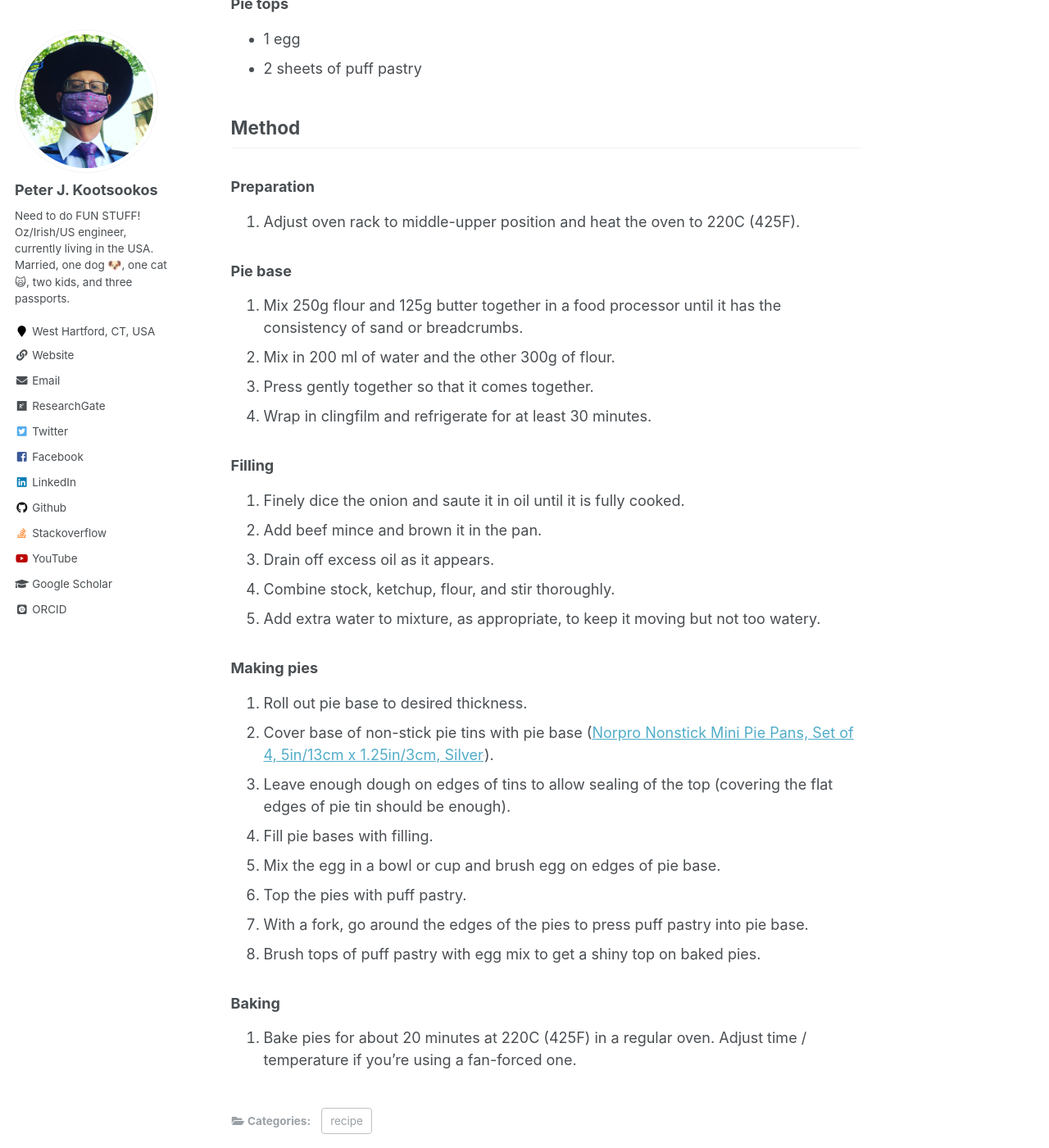
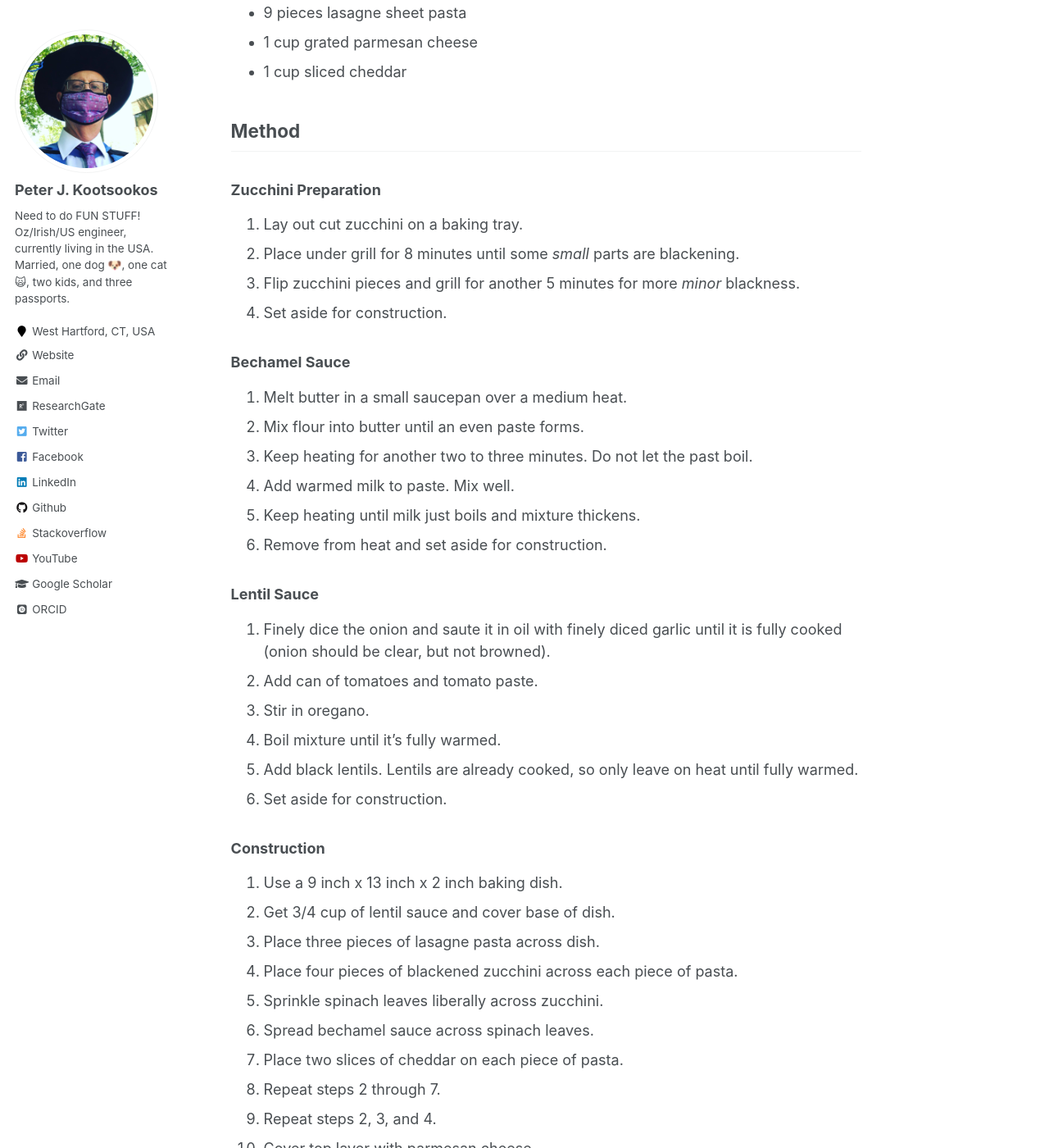
Before and after one commit to kootsoop/kootsoop.github.io, a Jekyll site: the page built from _posts/2021-07-03-vegetable-lasagne-2021.md, in a window 1280 px wide and 1400 px high, scrolled down 1449 px. Shown: the whole window at 82% size. Built offline with Jekyll 4.4.1, drawn with Linux system fonts in a browser that asks for light colours; some web fonts are replaced; some of the changed text lies outside the part shown.

Commit message:
Added lasagne recipe, for real this time

```diff
--- a/_posts/2021-07-03-vegetable-lasagne-2021.md
+++ b/_posts/2021-07-03-vegetable-lasagne-2021.md
@@ -1,75 +1,88 @@
 ---
-title: 'Meat pies'
+title: 'Vegetable Lasagne'
 description: >-
- Another FB user in a food-and-Australia group that I'm in posted a recipe for meat pies that I thought I'd try. This is it, with some modifications for what I did.
-date: '2021-02-09T08:21:49Z'
+ I'm trying out vegetable-based meals, and I like lasagne, so I thought I'd try a vegetable version.
+date: '2021-07-03T13:53:49Z'
 categories: [recipe]
 keywords: [recipe]
-slug: /@kootsoop/meat-pies-2021
+slug: /@kootsoop/vegetable-lasagne-2021
 ---
 
-# Ryan Mason's meat pies... modulo @kootsoop
-
-Ryan Mason on Facebook shared his recipe for meat pies, and I thought I'd try it out.  I didn't have everything, and wanted to change it up a small bit, so this is what I actually did.
+# Vegetable Lasagne
 
 <p align="center">
-<img src="https://kootsoop.github.io/images/meat_pie.jpg" height="400" width="400" >
+<img src="https://kootsoop.github.io/images/vegetable-lasagne.jpg" height="400" width="400" >
 </p>
 
 ## Ingredients
 
-### Pie base
+### Bechamel Sauce
 
- * 250g unbleached all-purpose flour
- * 300g unbleached all-purpose flour (second step)
- * 2 teaspoons of salt
- * 2 teaspoons of milk powder
- * 200 ml water
- * 125g / 6 tablespoons butter
+ * 2 tablespoons unbleached all-purpose flour
+ * 45g / 2 tablespoons of butter
+ * 1 1/2 cups of milk
+ * Salt, Pepper to taste
 
-### Filling
+### Lentil Sauce
 
- * 750g beef mince
  * 1 onion
- * 60 ml ketchup (tomato sauce!)
- * 1 cup stock
- * 100g unbleached all-purpose flour
+ * 3 cloves of garlic
+ * olive oil
+ * 1 teaspoon dried oregano
+ * 1 can chopped tomatoes
+ * 1 tablespoon of tomato paste
+ * 1 bag of Trader Joe's black lentils
 
-### Pie tops
+### Lasagne
 
-* 1 egg
-* 2 sheets of puff pastry
+* 3 zucchini chopped in half, then cut lengthwise into 4 or five flat pieces
+* 2 cups raw, uncut spinach leaves
+* 9 pieces lasagne sheet pasta
+* 1 cup grated parmesan cheese
+* 1 cup sliced cheddar
 
 ## Method
-### Preparation
-1. Adjust oven rack to middle-upper position and heat the oven to 220C (425F).
 
-### Pie base
+### Zucchini Preparation
 
-1. Mix 250g flour and 125g butter together in a food processor until it has the consistency of sand or breadcrumbs.
-1. Mix in 200 ml of water and the other 300g of flour.
-1. Press gently together so that it comes together.
-1. Wrap in clingfilm and refrigerate for at least 30 minutes.
+1. Lay out cut zucchini on a baking tray.
+1. Place under grill for 8 minutes until some *small* parts are blackening.
+1. Flip zucchini pieces and grill for another 5 minutes for more *minor* blackness.
+1. Set aside for construction.
 
-### Filling
+### Bechamel Sauce
 
-1. Finely dice the onion and saute it in oil until it is fully cooked.
-1. Add beef mince and brown it in the pan.
-1. Drain off excess oil as it appears.
-1. Combine stock, ketchup, flour, and stir thoroughly.
-1. Add extra water to mixture, as appropriate, to keep it moving but not too watery.
+1. Melt butter in a small saucepan over a medium heat.
+1. Mix flour into butter until an even paste forms.
+1. Keep heating for another two to three minutes. Do not let the past boil.
+1. Add warmed milk to paste. Mix well.
+1. Keep heating until milk just boils and mixture thickens.
+1. Remove from heat and set aside for construction.
 
-### Making pies
+### Lentil Sauce
 
-1. Roll out pie base to desired thickness.
-1. Cover base of non-stick pie tins with pie base (<a target="_blank" href="https://www.amazon.com/gp/product/B000F7A5PS/ref=as_li_tl?ie=UTF8&camp=1789&creative=9325&creativeASIN=B000F7A5PS&linkCode=as2&tag=kootsoop-20&linkId=3e1cbcf1d4c4f38261a384744c6b6159">Norpro Nonstick Mini Pie Pans, Set of 4, 5in/13cm x 1.25in/3cm, Silver</a><img src="//ir-na.amazon-adsystem.com/e/ir?t=kootsoop-20&l=am2&o=1&a=B000F7A5PS" width="1" height="1" border="0" alt="" style="border:none !important; margin:0px !important;" />).
-1. Leave enough dough on edges of tins to allow sealing of the top (covering the flat edges of pie tin should be enough).
-1. Fill pie bases with filling.
-1. Mix the egg in a bowl or cup and brush egg on edges of pie base.
-1. Top the pies with puff pastry.
-1. With a fork, go around the edges of the pies to press puff pastry into pie base.
-1. Brush tops of puff pastry with egg mix to get a shiny top on baked pies.
+1. Finely dice the onion and saute it in oil with finely diced garlic until it is fully cooked (onion should be clear, but not browned).
+1. Add can of tomatoes and tomato paste.
+1. Stir in oregano.
+1. Boil mixture until it's fully warmed.
+1. Add black lentils. Lentils are already cooked, so only leave on heat until fully warmed.
+1. Set aside for construction.
+
+### Construction
+
+1. Use a 9 inch x 13 inch x 2 inch baking dish.
+1. Get 3/4 cup of lentil sauce and cover base of dish.
+1. Place three pieces of lasagne pasta across dish.
+1. Place four pieces of blackened zucchini across each piece of pasta.
+1. Sprinkle spinach leaves liberally across zucchini.
+1. Spread bechamel sauce across spinach leaves.
+1. Place two slices of cheddar on each piece of pasta.
+1. Repeat steps 2 through 7.
+1. Repeat steps 2, 3, and 4.
+1. Cover top layer with parmesan cheese.
 
 ### Baking
 
-1. Bake pies for about 20 minutes at 220C (425F) in a regular oven. Adjust time / temperature if you're using a fan-forced one.
+1. Cover dish with aluminium foil.
+1. Bake dish for about 35 minutes at 220C (425F) in a regular oven. Adjust time / temperature if you're using a fan-forced one.
+1. Take foil off dish and melt / burn cheese under grill for 5 to 10 minutes.
```
